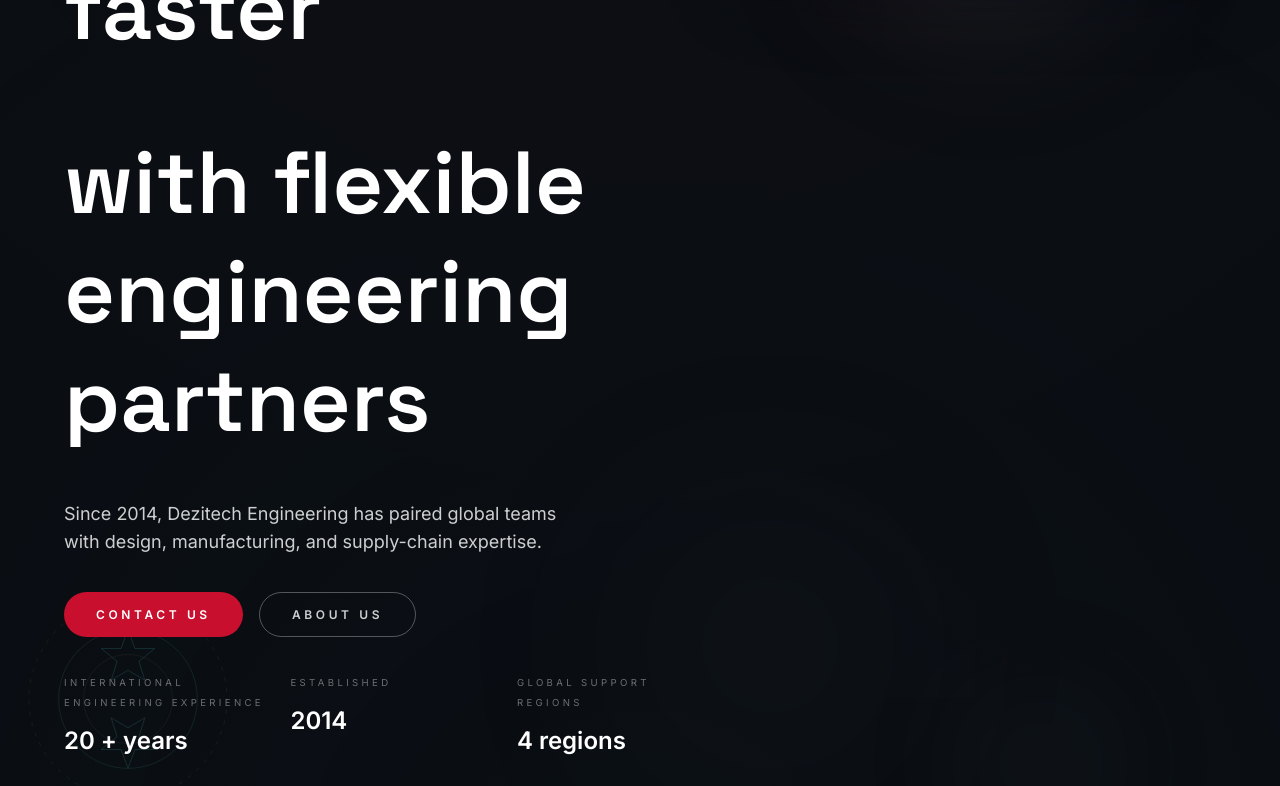
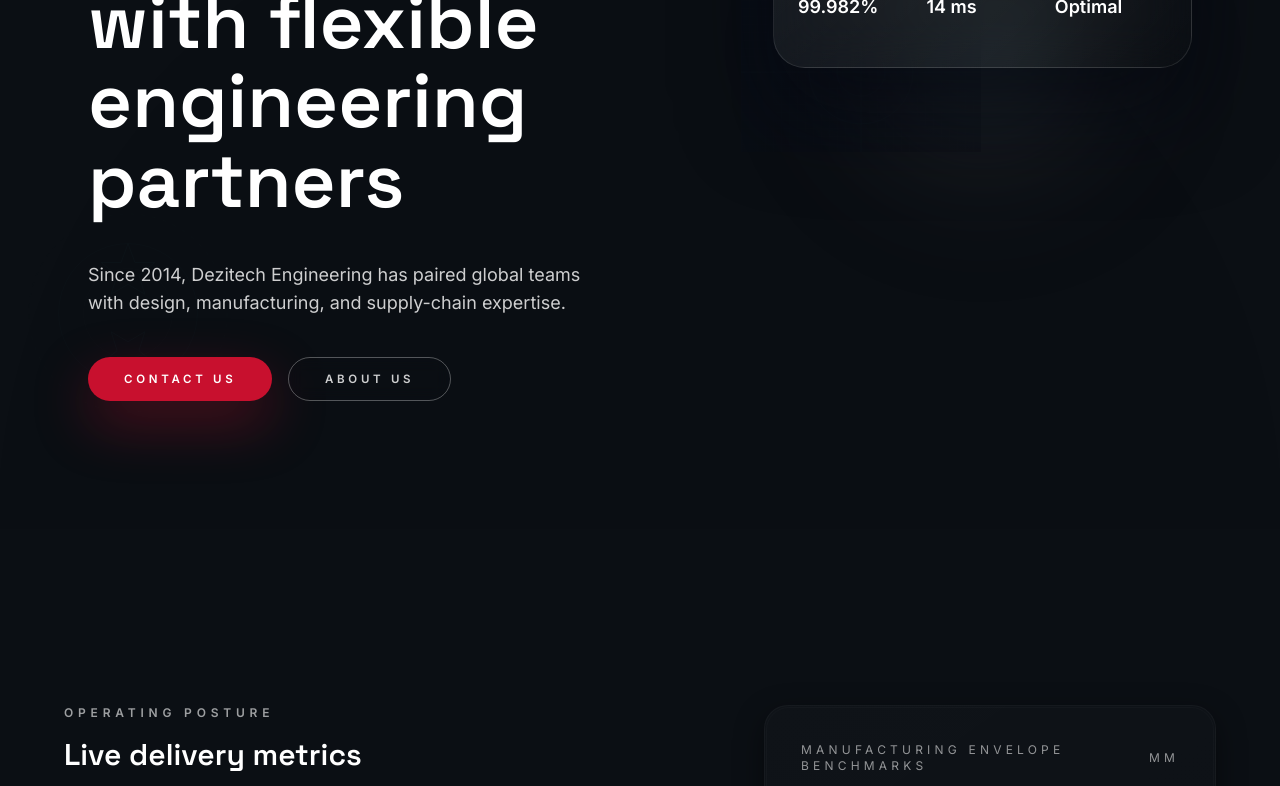
Before and after one commit to alok-kul5/dezitechweb, a Next.js app: page / in a window 1280 px wide. Shown: the part 540-1326 px from the top of the page. Built offline with nearby package versions, Linux system fonts and the light colour scheme.

Commit message:
feat(ui): hero redesign – balanced layout & punchy text

```diff
--- a/app/globals.css
+++ b/app/globals.css
@@ -167,6 +167,18 @@ h3 {
   transform: translateY(-4px);
 }
 
+.hero-cta {
+  transition:
+    transform 260ms var(--ease-industrial),
+    box-shadow 260ms var(--ease-industrial);
+  will-change: transform, box-shadow;
+}
+
+.hero-cta:hover {
+  transform: scale(1.04) translateZ(0);
+  box-shadow: 0 30px 55px rgba(0, 0, 0, 0.45);
+}
+
 .surface-card {
   position: relative;
   border-radius: var(--card-radius);
--- a/app/page.tsx
+++ b/app/page.tsx
@@ -6,13 +6,6 @@ import Section from "@/components/Section";
 import { getSiteContentSync } from "@/lib/siteData";
 
 const siteContent = getSiteContentSync();
-const heroStats = siteContent.kpis.slice(0, 3).map((kpi) => ({
-  label: kpi.label,
-  value:
-    typeof kpi.value === "number"
-      ? `${kpi.value}${kpi.suffix ? ` ${kpi.suffix}` : ""}`
-      : String(kpi.value),
-}));
 const servicesByTitle = siteContent.services.reduce<Record<string, (typeof siteContent.services)[number]>>(
   (acc, service) => {
     acc[service.title.toLowerCase()] = service;
@@ -41,7 +34,7 @@ export default function Home() {
         description={siteContent.hero.description}
         primaryCta={siteContent.hero.ctaPrimary}
         secondaryCta={siteContent.hero.ctaSecondary}
-        stats={heroStats}
+          mediaSrc={siteContent.hero.image}
       />
 
       <AnimatedStats />
--- a/components/AnimatedHero.tsx
+++ b/components/AnimatedHero.tsx
@@ -5,8 +5,6 @@ import Link from "next/link";
 import { motion } from "framer-motion";
 
 import AmbientStage from "./AmbientStage";
-import LayoutGrid from "./LayoutGrid";
-import MaskReveal from "./MaskReveal";
 import MotionReveal from "./MotionReveal";
 import ParallaxWrapper from "./ParallaxWrapper";
 import { useReducedMotion } from "./useReducedMotion";
@@ -16,21 +14,46 @@ type Cta = {
   href: string;
 };
 
-type HeroStat = {
-  label: string;
-  value: string;
-};
-
 type AnimatedHeroProps = {
   eyebrow?: string;
   headline: string[];
   description: string;
   primaryCta: Cta;
   secondaryCta?: Cta;
-  stats?: HeroStat[];
+  mediaSrc?: string;
 };
 
 const HERO_EASE: [number, number, number, number] = [0.21, 0.8, 0.32, 1];
+const HEADLINE_WORD_LIMIT = 12;
+
+const normalizeHeadline = (lines: string[]): string[] => {
+  const cleaned = lines.map((line) => line.trim()).filter(Boolean);
+  if (!cleaned.length) {
+    return [];
+  }
+
+  const flattened = cleaned.join(" ").trim();
+  const words = flattened.split(/\s+/);
+  if (words.length > HEADLINE_WORD_LIMIT) {
+    const truncated = `${words.slice(0, HEADLINE_WORD_LIMIT).join(" ")} & more`;
+    return chunkHeadline(truncated);
+  }
+
+  return cleaned.slice(0, 3);
+};
+
+const chunkHeadline = (text: string, maxLines = 3): string[] => {
+  const words = text.split(/\s+/);
+  const perLine = Math.max(1, Math.ceil(words.length / maxLines));
+  const segments: string[][] = [];
+
+  for (let index = 0; index < words.length; index += perLine) {
+    if (segments.length === maxLines) break;
+    segments.push(words.slice(index, index + perLine));
+  }
+
+  return segments.map((segment) => segment.join(" "));
+};
 
 const AnimatedHero = ({
   eyebrow,
@@ -38,42 +61,51 @@ const AnimatedHero = ({
   description,
   primaryCta,
   secondaryCta,
-  stats,
+  mediaSrc,
 }: AnimatedHeroProps) => {
   const prefersReducedMotion = useReducedMotion();
   const shouldAnimate = !prefersReducedMotion;
+  const resolvedHeadline = normalizeHeadline(headline);
+  const heroImageSrc = mediaSrc ?? "/images/DEZITECH_IMG_HERO.jpg";
+  const heroEyebrowClass =
+    "inline-flex items-center gap-3 text-xs font-semibold uppercase tracking-[0.35em] text-white/60";
+  const primaryCtaClass =
+    "hero-cta inline-flex items-center justify-center rounded-full bg-[#C8102E] px-9 py-3 text-[0.72rem] font-semibold uppercase tracking-[0.32em] text-white shadow-[0_22px_55px_rgba(200,16,46,0.35)] focus-visible:outline focus-visible:outline-2 focus-visible:outline-offset-2 focus-visible:outline-white/70";
+  const secondaryCtaClass =
+    "hero-cta inline-flex items-center justify-center rounded-full border border-white/30 px-9 py-3 text-[0.72rem] font-semibold uppercase tracking-[0.32em] text-white/80 backdrop-blur focus-visible:outline focus-visible:outline-2 focus-visible:outline-offset-2 focus-visible:outline-white/70";
 
   return (
-      <section className="relative isolate overflow-hidden bg-carbon-900 pb-20 pt-24 text-white sm:pb-28 sm:pt-28 lg:pb-32">
-      <AmbientStage variant="hero" className="opacity-80" />
+    <section className="relative isolate overflow-hidden bg-carbon-900 py-20 text-white sm:py-28 lg:py-32">
+      <AmbientStage variant="hero" className="opacity-10" />
 
-        <LayoutGrid
-          className="relative"
-          left={
-            <div className="space-y-9 text-balance">
+      <div className="relative mx-auto grid w-full max-w-6xl grid-cols-1 gap-14 px-6 text-balance lg:grid-cols-[3fr_2fr] lg:items-center">
+        <div className="space-y-10">
           {eyebrow ? (
             <MotionReveal
               as="p"
               direction="up"
               distance={18}
-                className="inline-flex items-center gap-3 text-xs font-semibold uppercase tracking-[0.35em] text-white/60"
               splitText
               stagger={0.045}
+              className={heroEyebrowClass}
+              disableWhileInView={shouldAnimate}
             >
               {eyebrow}
             </MotionReveal>
           ) : null}
 
-            <div className="space-y-4">
-              {headline.map((line, index) => (
-                <MaskReveal
+          <div className="space-y-3">
+            {resolvedHeadline.map((line) => (
+              <MotionReveal
                 key={line}
                 as="h1"
-                  delay={0.12 + index * 0.08}
-                  className="font-heading text-[2.75rem] font-semibold leading-[1.05] text-white md:text-[48px] lg:text-[72px] xl:text-[88px]"
+                direction="up"
+                distance={28}
+                className="font-heading text-[2.5rem] leading-[1.05] text-white md:text-[3.75rem] lg:text-[4.75rem]"
+                disableWhileInView={shouldAnimate}
               >
                 {line}
-                </MaskReveal>
+              </MotionReveal>
             ))}
           </div>
 
@@ -81,130 +113,55 @@ const AnimatedHero = ({
             as="p"
             direction="up"
             distance={24}
-              delay={0.35}
-              className="max-w-2xl text-base text-white/80 md:text-lg"
+            delay={0.2}
+            className="max-w-xl text-base text-white/80 md:text-lg"
+            disableWhileInView={shouldAnimate}
           >
             {description}
           </MotionReveal>
 
-            <motion.div
-              className="flex flex-wrap gap-4"
-              initial={shouldAnimate ? { opacity: 0, y: 20 } : undefined}
-              animate={shouldAnimate ? { opacity: 1, y: 0 } : undefined}
-              transition={
-                shouldAnimate
-                  ? { duration: 0.65, ease: HERO_EASE, delay: 0.45, staggerChildren: 0.08 }
-                  : undefined
-              }
-            >
-              <motion.div
-                className="inline-flex"
-                initial={shouldAnimate ? { opacity: 0, y: 12 } : undefined}
-                animate={shouldAnimate ? { opacity: 1, y: 0 } : undefined}
-                transition={
-                  shouldAnimate ? { duration: 0.5, delay: 0.5, ease: HERO_EASE } : undefined
-                }
-              >
-                <Link
-                  href={primaryCta.href}
-                  className="interactive-cta inline-flex items-center rounded-full bg-dezitech-500 px-8 py-3 text-[0.75rem] font-semibold uppercase tracking-[0.3em] text-white focus-visible:outline focus-visible:outline-2 focus-visible:outline-offset-2 focus-visible:outline-white/70"
-                >
+          <div className="flex flex-wrap gap-4">
+            <Link href={primaryCta.href} className={primaryCtaClass}>
               {primaryCta.label}
             </Link>
-              </motion.div>
 
             {secondaryCta ? (
-                <motion.div
-                  className="inline-flex"
-                  initial={shouldAnimate ? { opacity: 0, y: 12 } : undefined}
-                  animate={shouldAnimate ? { opacity: 1, y: 0 } : undefined}
-                  transition={
-                    shouldAnimate ? { duration: 0.5, delay: 0.55, ease: HERO_EASE } : undefined
-                  }
-                >
-                  <Link
-                    href={secondaryCta.href}
-                    className="interactive-cta inline-flex items-center rounded-full border border-white/30 px-8 py-3 text-[0.75rem] font-semibold uppercase tracking-[0.3em] text-white/80 focus-visible:outline focus-visible:outline-2 focus-visible:outline-offset-2 focus-visible:outline-white/70"
-                  >
+              <Link href={secondaryCta.href} className={secondaryCtaClass}>
                 {secondaryCta.label}
               </Link>
-                </motion.div>
-              ) : null}
-            </motion.div>
-
-            {stats?.length ? (
-              <MotionReveal
-                className="grid gap-6 text-sm text-white/80 sm:grid-cols-3"
-                direction="up"
-                distance={20}
-                delay={0.6}
-                stagger={0.08}
-              >
-                {stats.map((item) => (
-                  <div key={item.label}>
-                    <p className="text-[0.6rem] uppercase tracking-[0.35em] text-white/40">{item.label}</p>
-                    <p className="mt-2 text-2xl font-semibold text-white">{item.value}</p>
-                  </div>
-                ))}
-              </MotionReveal>
             ) : null}
           </div>
-          }
-          right={
+        </div>
+
         <div className="relative">
           <div className="pointer-events-none absolute inset-0 -z-10 opacity-60 blur-3xl">
-                <Image
-                  src="/ambient/ambient-glow.png"
-                  alt=""
-                  fill
-                  loading="lazy"
-                  className="object-cover"
-                />
+            <Image src="/ambient/ambient-glow.png" alt="" fill priority className="object-cover" />
           </div>
+
           <ParallaxWrapper
-                speed={0.06}
-                axis="x"
-                className="pointer-events-none absolute -right-10 top-10 hidden w-72 opacity-30 lg:block"
+            speed={0.05}
+            className="pointer-events-none absolute -right-6 top-6 hidden w-64 opacity-25 lg:block"
           >
-                <Image
-                  src="/ambient/ambient-lines.svg"
-                  alt="Ambient line work"
-                  width={320}
-                  height={220}
-                  loading="lazy"
-                  className="w-full"
-                />
+            <Image src="/ambient/ambient-lines.svg" alt="Ambient line work" width={320} height={220} loading="lazy" />
           </ParallaxWrapper>
 
           <ParallaxWrapper
-                speed={0.04}
-                className="pointer-events-none absolute -left-12 bottom-10 hidden w-64 opacity-25 lg:block"
+            speed={0.08}
+            className="pointer-events-none absolute -left-8 bottom-4 hidden w-60 opacity-20 lg:block"
           >
-                <Image
-                  src="/ambient/ambient-grid.svg"
-                  alt="Ambient grid"
-                  width={310}
-                  height={230}
-                  loading="lazy"
-                  className="w-full"
-                />
+            <Image src="/ambient/ambient-grid.svg" alt="Ambient grid" width={310} height={230} loading="lazy" />
           </ParallaxWrapper>
 
           <ParallaxWrapper speed={0.12} range={180}>
-                <motion.article
-                  className="interactive-media relative overflow-hidden rounded-[32px] border border-white/10 bg-gradient-to-br from-white/10 via-white/5 to-transparent p-6 shadow-[0_45px_90px_rgba(3,6,15,0.65)] backdrop-blur-xl"
-                  initial={shouldAnimate ? { opacity: 0, y: 60 } : undefined}
-                  animate={shouldAnimate ? { opacity: 1, y: 0 } : undefined}
-                  transition={{ duration: 0.85, delay: 0.55, ease: HERO_EASE }}
-                >
+            <motion.div className="interactive-media relative overflow-hidden rounded-[32px] border border-white/10 bg-gradient-to-br from-white/10 via-white/5 to-transparent p-6 shadow-[0_45px_90px_rgba(3,6,15,0.65)] backdrop-blur-xl">
               <div className="mb-5 flex items-center justify-between text-[0.55rem] uppercase tracking-[0.35em] text-white/55">
                 <span>Dezitech Core Systems</span>
                 <span>Verified</span>
               </div>
               <div className="relative aspect-[5/3] overflow-hidden rounded-3xl border border-white/10">
                 <Image
-                      src="/images/DEZITECH_IMG_01.jpg"
-                      alt="Dezitech industrial control render"
+                  src={heroImageSrc}
+                  alt="Dezitech engineering visual"
                   fill
                   priority
                   className="object-cover"
@@ -219,18 +176,15 @@ const AnimatedHero = ({
                   { label: "Thermals", value: "Optimal" },
                 ].map((metric) => (
                   <div key={metric.label}>
-                        <p className="text-[0.55rem] uppercase tracking-[0.35em] text-white/40">
-                          {metric.label}
-                        </p>
+                    <p className="text-[0.55rem] uppercase tracking-[0.35em] text-white/40">{metric.label}</p>
                     <p className="mt-2 text-lg font-semibold text-white">{metric.value}</p>
                   </div>
                 ))}
               </div>
-                </motion.article>
+            </motion.div>
           </ParallaxWrapper>
         </div>
-          }
-        />
+      </div>
     </section>
   );
 };
```
Also changed, not shown: public/images/DEZITECH_IMG_HERO.jpg (added). Lines whose indentation alone changed are shown as unchanged.
